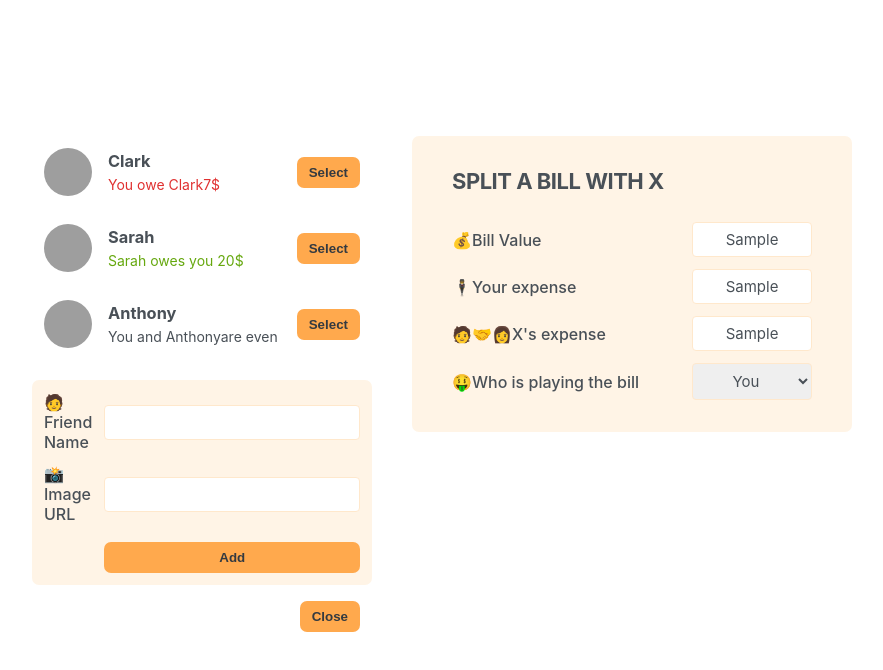
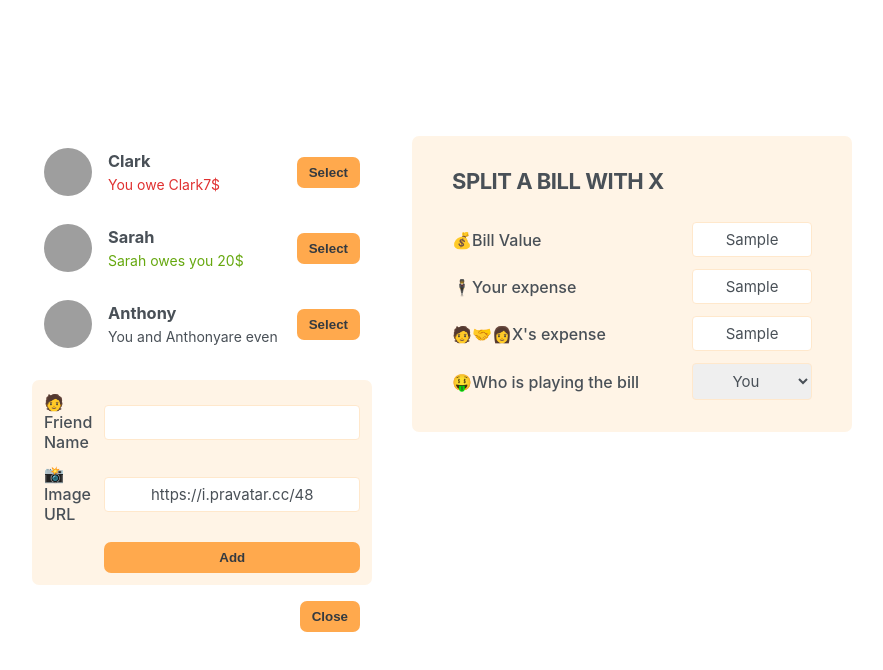
Before and after one commit to ishitaa-dhingra/eat-n-split, a React (Create React App) app: page / in a window 1280 px wide. Both pictures are taken after typing "Sample", "Sample", "Sample" into the empty fields and a click on the button "Add Friend". Shown: the top 670 px of the page, without its empty margins (198-1081 px from the left). Built offline with nearby package versions, Linux system fonts and the light colour scheme; grey boxes are pictures that could not be loaded.

Commit message:
Add a new Friend

```diff
--- a/src/App.js
+++ b/src/App.js
@@ -31,17 +31,22 @@
 //--------------------------->here we used onclick as props because only html elements have that property therefore we cant assign that in the <Button> tag in the app
 
 export default function App() {
+  const [Friends, setFriends] = useState(initialFriends);
   const [ShowAddFriend, setShowAddFriend] = useState(false);
 
   function handleShowAddFriend() {
     setShowAddFriend((show) => !show);
   }
+  function handleAddFriend(friend) {
+    setFriends((friends) => [...friends, friend]);
+    setShowAddFriend(false);
+  }
   return (
     <div className="app">
       <div className="sidebar">
-        <Friendlist />
+        <Friendlist friends={Friends} />
 
-        {ShowAddFriend && <FormAddFriend />}
+        {ShowAddFriend && <FormAddFriend onAddFriend={handleAddFriend} />}
         <Button onClick={handleShowAddFriend}>
           {ShowAddFriend ? "Close" : "Add Friend"}
         </Button>
@@ -51,8 +56,7 @@
   );
 }
 
-function Friendlist() {
-  const friends = initialFriends;
+function Friendlist({ friends }) {
   return (
     <ul>
       {friends.map((friend) => (
@@ -84,13 +88,39 @@
   );
 }
 
-function FormAddFriend() {
+function FormAddFriend({ onAddFriend }) {
+  const [name, setname] = useState("");
+  const [image, setimage] = useState("https://i.pravatar.cc/48");
+
+  function handleSubmit(e) {
+    e.preventDefault();
+    if (!name || !image) return;
+    const id = crypto.randomUUID();
+    const newFriend = {
+      id,
+      name,
+      image: `${image}?=${id} `,
+      balance: 0,
+    };
+    onAddFriend(newFriend);
+
+    setname("");
+    setimage("https://i.pravatar.cc/48");
+  }
   return (
-    <form className="form-add-friend">
+    <form className="form-add-friend" onSubmit={handleSubmit}>
       <label>🧑Friend Name</label>
-      <input type="text" />
+      <input
+        type="text"
+        value={name}
+        onChange={(e) => setname(e.target.value)}
+      />
       <label>📸Image URL </label>
-      <input type="text" />
+      <input
+        type="text"
+        value={image}
+        onChange={(e) => setimage(e.target.value)}
+      />
       <Button>Add</Button>
     </form>
   );
```
